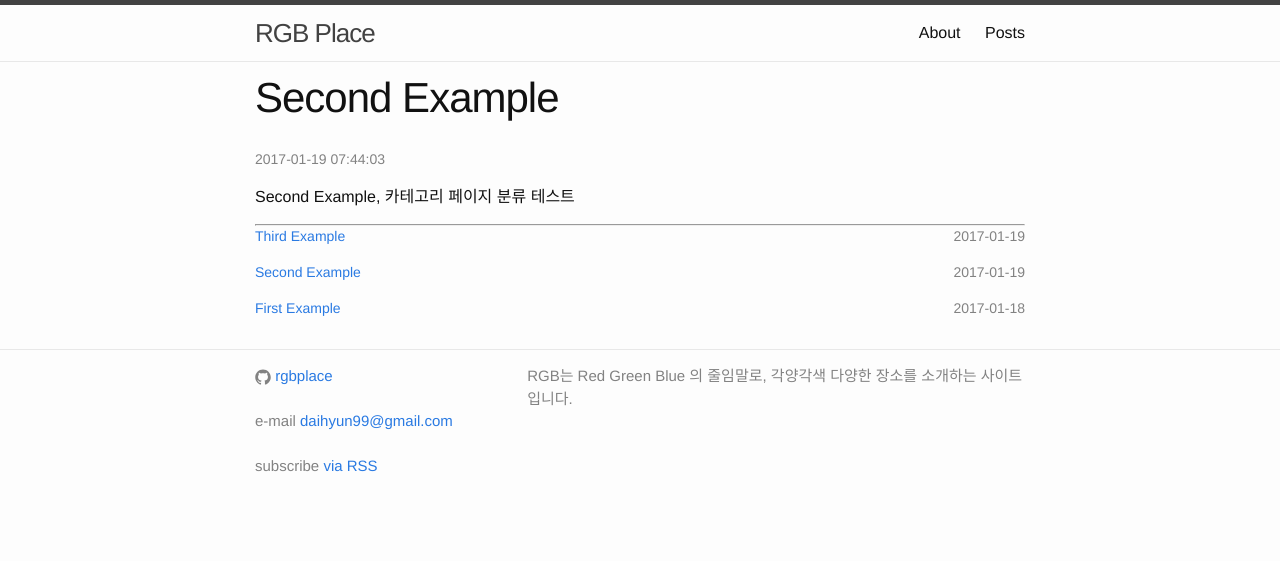
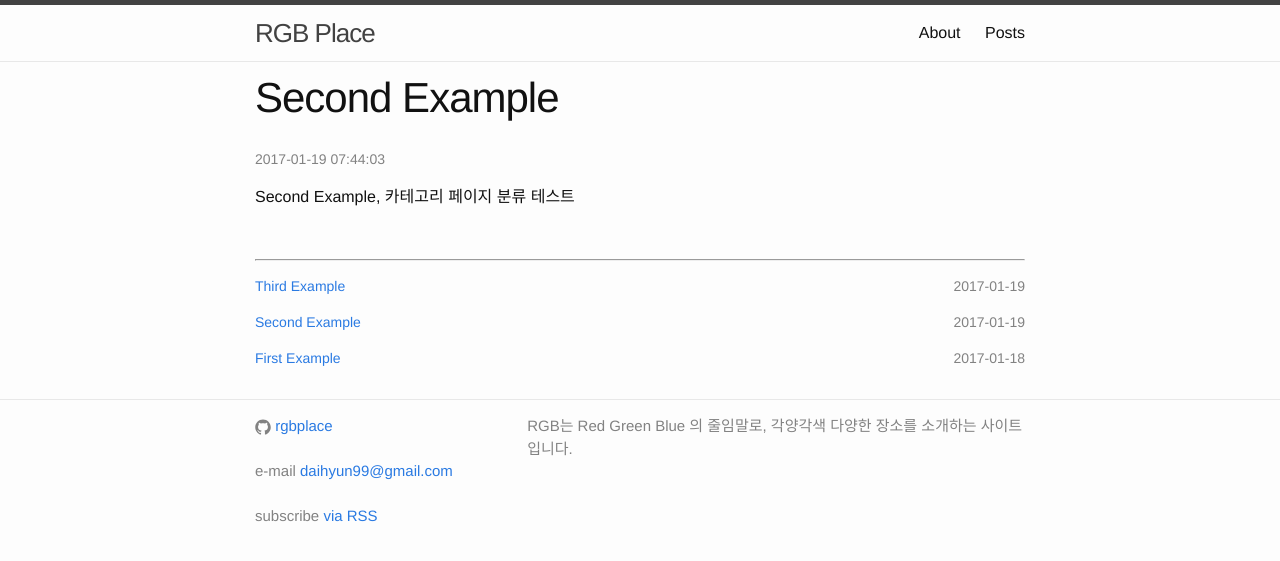
Before and after one commit to 6lueparr0t/about-rgbplace, a Jekyll site: the page built from _posts/example/0pages/2017-01-20-Second-Example.markdown, in a window 1280 px wide. Shown: the top 561 px of the page. Built offline with Jekyll 4.4.1, drawn with Linux system fonts in a browser that asks for light colours; comment, search, counter and statistics services are not loaded.

Commit message:
auto commit 2017-01-21 18:16:14

```diff
--- a/_layouts/post.html
+++ b/_layouts/post.html
@@ -16,7 +16,7 @@ comments: true
     {% include disqus_comments.html %}
 </article>
 
-<hr/>
+<hr class="post-divider"/>
 
   <ul class="post-list">
 {% if page.categories contains "start" %}
--- a/_sass/minima/_layout.scss
+++ b/_sass/minima/_layout.scss
@@ -175,6 +175,11 @@
   font-size: 20px;
 }
 
+.post-divider {
+  margin-top: 50px;
+  margin-bottom: 15px;
+}
+
 .post-list {
   margin-left: 0;
   list-style: none;
```
